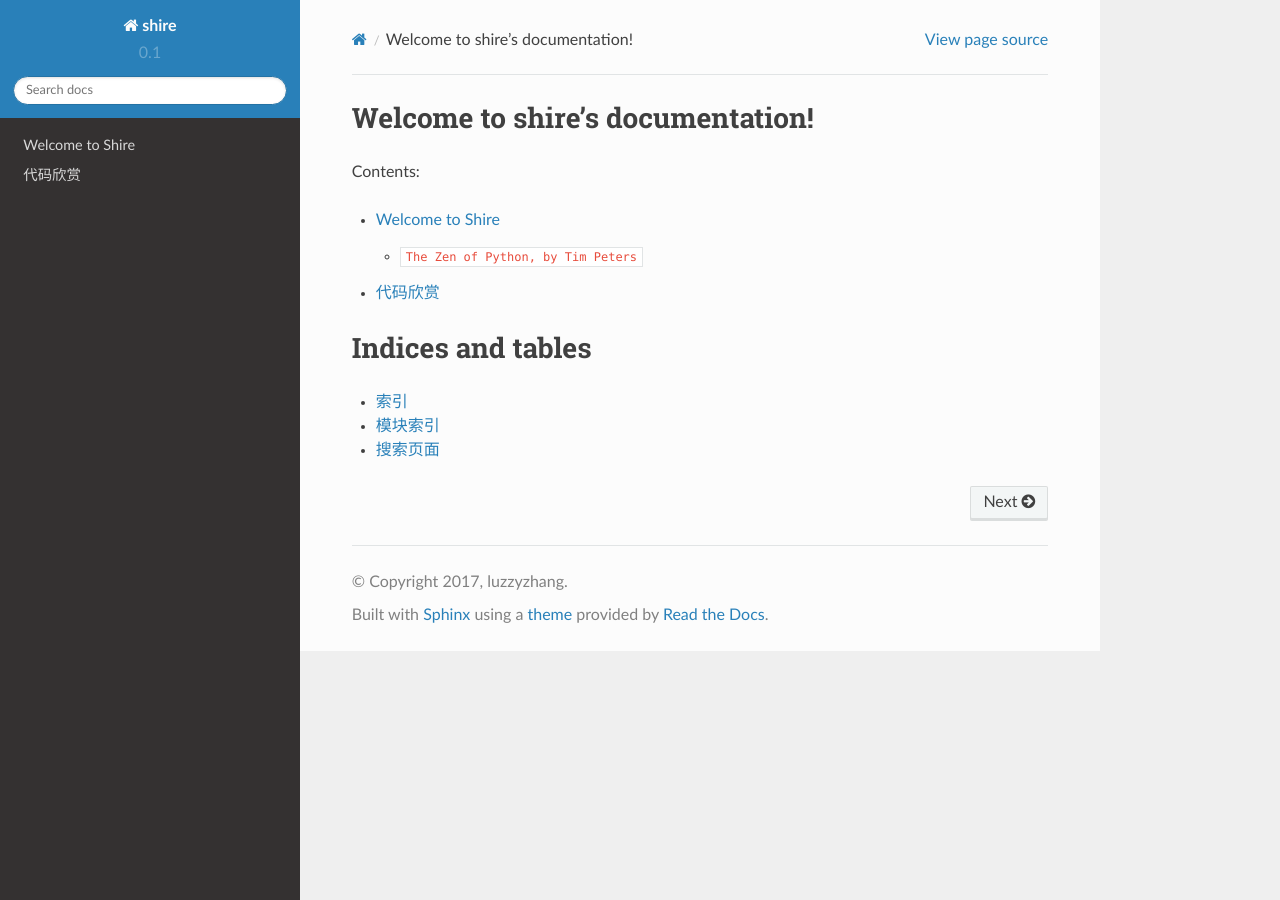
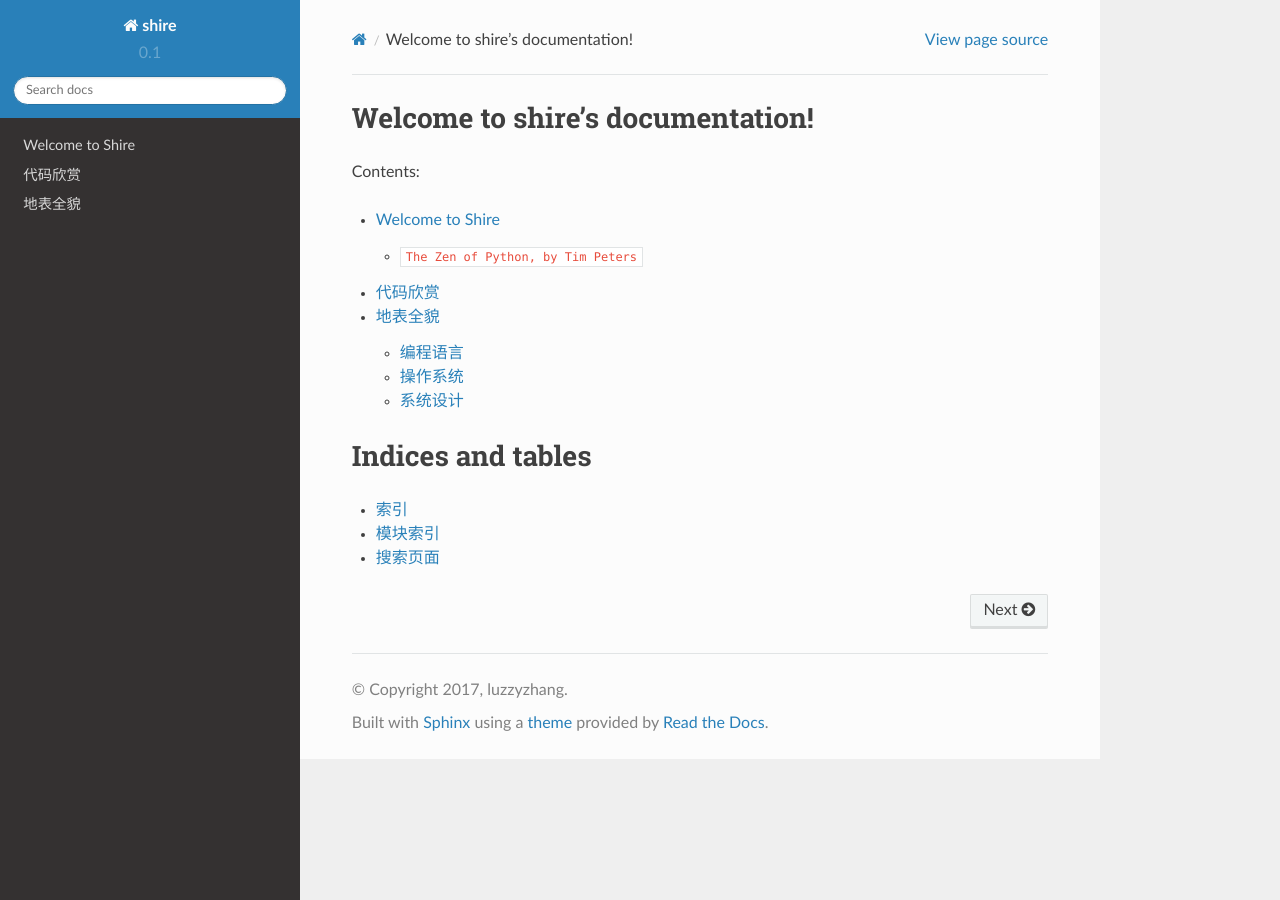
Before and after one commit to luzzyzhang/shire, a Sphinx documentation site: the page built from source/index.rst, in a window 1280 px wide. Built offline with Sphinx 7.4.7 and the Read the Docs theme 2.0.0, drawn with Linux system fonts in a browser that asks for light colours.

Commit message:
Overview

```diff
--- a/source/index.rst
+++ b/source/index.rst
@@ -13,6 +13,7 @@
 
    home
    test
+   overview
 
 
 
--- /dev/null
+++ b/source/overview.md
@@ -0,0 +1,16 @@
+## 地表全貌
+
+### 编程语言
+  - `Python`
+  - `C`
+  - `Go`
+  - `Rust`
+
+### 操作系统
+  - `UNIX`
+  - `Linux`
+
+### 系统设计
+  - 数据库：`MySQL` `Redis`
+  - 框架：`Django` `Flask`
+  - 组件：`Nginx` `Celery`
```
Also changed, not shown: source/conf.py (+5 -4 lines).
